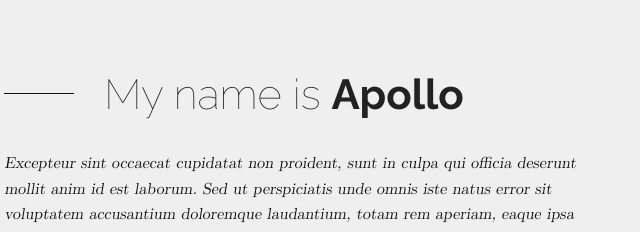
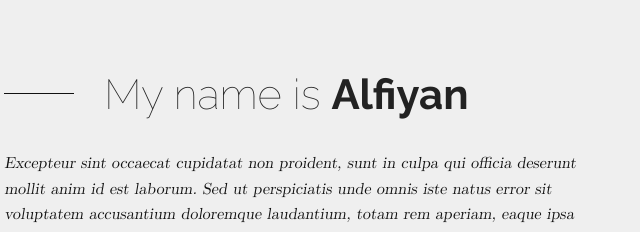
Before and after one commit to Alfiyans/Website-FYN, a plain HTML site: page index.html in a window 1280 px wide. Shown: the part 697-929 px from the top of the page, 578-1218 px from the left. Drawn offline with nearby package versions, Linux system fonts and the light colour scheme; files whose address does not match are found by name.

Commit message:
Update index.html

```diff
--- a/index.html
+++ b/index.html
@@ -42,7 +42,7 @@
       <div class="wrapper">
         <div class="camera"><img src="assets/img/camera.png" alt="Camera"></div>
         <div class="blurb">
-          <h2>My name is <strong>Apollo</strong></h2>
+          <h2>My name is <strong>Alfiyan</strong></h2>
           <p>Excepteur sint occaecat cupidatat non proident, sunt in culpa qui officia deserunt mollit anim id est laborum. Sed ut perspiciatis unde omnis iste natus error sit voluptatem accusantium doloremque laudantium, totam rem aperiam, eaque ipsa quae ab illo inventore veritatis et quasi architecto beatae vitae dicta sunt explicabo. Nemo enim ipsam voluptatem quia voluptas sit aspernatur aut odit aut fugit, sed quia consequuntur magni dolores eos qui ratione voluptatem sequi nesciunt.<br><br>Ipsum quia dolor sit amet, consectetur, adipisci velit, sed quia non numquam eius modi tempora incidunt ut labore et dolore magnam aliquam quaerat voluptatem.</p>
           <div class="social"><a href="#"><i class="icon-facebook"></i></a><a href="#"><i class="icon-instagram"></i></a><a href="#"><i class="icon-twitter"></i></a><a href="#"><i class="icon-pinterest-p"></i></a></div>
         </div>
```
